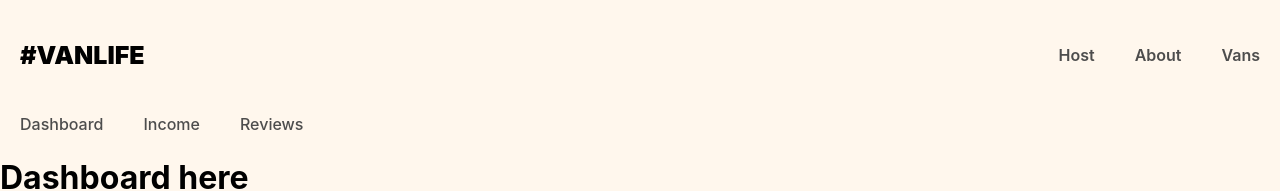
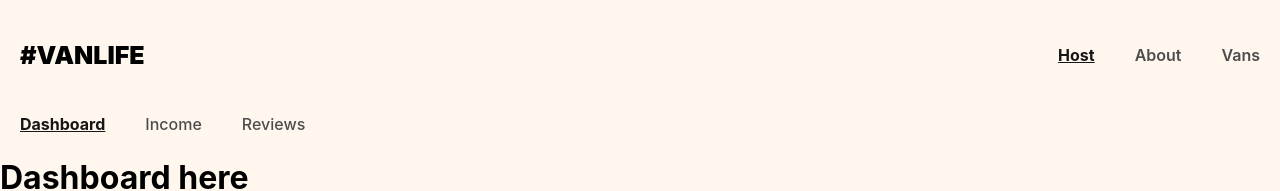
Before and after one commit to Kalutu/vanlife, a React (Create React App) app: page /host in a window 1280 px wide. Shown: the top 191 px of the page. Built offline with nearby package versions, Linux system fonts and the light colour scheme; what miragejs would draw is missing.

Commit message:
Active Link Styling with NavLink

```diff
--- a/src/Components/Header.js
+++ b/src/Components/Header.js
@@ -1,14 +1,34 @@
 import React from "react"
-import { Link } from "react-router-dom"
+import { Link, NavLink } from "react-router-dom"
 
 export default function Header(){
+    const styles = {
+        fontWeight: "bold",
+        textDecoration: "underline",
+        color: "#161616"
+    }
     return(
         <header>
             <Link className="site-logo" to="/">#VANLIFE</Link>
             <nav>
-                <Link to="/host">Host</Link>
-                <Link to="/about">About</Link>
-                <Link to="/vans">Vans</Link>
+                <NavLink
+                    to="/host"
+                    style={({isActive})=>isActive?styles:null}
+                >
+                    Host
+                </NavLink>
+                <NavLink
+                    to="/about"
+                    style={({isActive})=>isActive?styles:null}
+                >
+                    About
+                </NavLink>
+                <NavLink
+                    to="/vans"
+                    style={({isActive})=>isActive?styles:null}
+                >
+                    Vans
+                </NavLink>
             </nav>
         </header>
     )
--- a/src/Components/HostLayout.js
+++ b/src/Components/HostLayout.js
@@ -1,13 +1,34 @@
 import React from "react"
-import { Link, Outlet } from "react-router-dom"
+import { NavLink, Outlet } from "react-router-dom"
 
 export default function HostLayout() {
+    const styles = {
+        fontWeight: "bold",
+        textDecoration: "underline",
+        color: "#161616"
+    }
     return (
         <>
             <nav className="host-nav">
-                <Link to="/host">Dashboard</Link>
-                <Link to="/host/income">Income</Link>
-                <Link to="/host/reviews">Reviews</Link>
+                <NavLink
+                    to="/host"
+                    end
+                    style={({isActive})=>isActive?styles:null}
+                >
+                        Dashboard
+                </NavLink>
+                <NavLink
+                    to="/host/income"
+                    style={({isActive})=>isActive?styles:null}
+                >
+                        Income
+                </NavLink>
+                <NavLink
+                    to="/host/reviews"
+                    style={({isActive})=>isActive?styles:null}
+                >
+                        Reviews
+                </NavLink>
             </nav>
             <Outlet />
         </>
```
